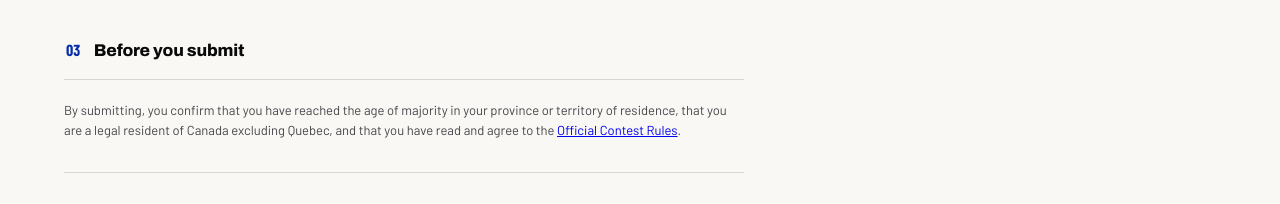
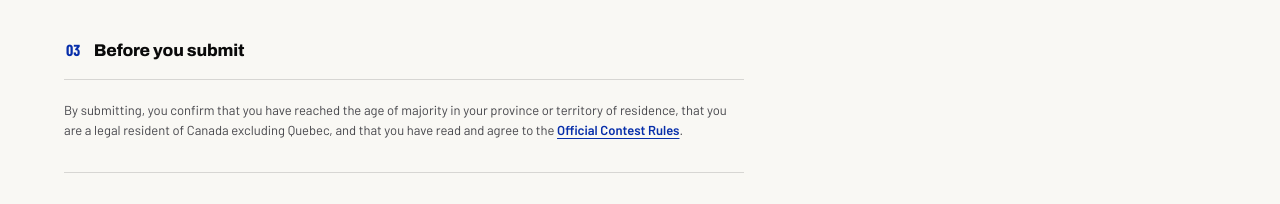
Before and after one commit to EdgarPateno/MAGNUM-CONTEST, a plain HTML site: page index.html in a window 1280 px wide. Shown: the part 5380-5584 px from the top of the page. Drawn offline with nearby package versions, Linux system fonts and the light colour scheme; a web font is replaced by a local one.

Commit message:
contest: style the attestation rules link with brand blue (was UA default)

```diff
--- a/index.html
+++ b/index.html
@@ -760,6 +760,10 @@ textarea:focus-visible,select:focus-visible,summary:focus-visible{
   display:block;font-size:0.8125rem;line-height:1.5;
   color:var(--n-700);margin:-0.25rem 0 0.7rem;font-weight:400;
 }
+/* There is no global a{} rule in this file. The attestation's rules link used to be
+   styled by .check__t a, which went away with the consent checkbox — without this it
+   falls back to UA default #0000EE, and visited purple. Mirrors .check__t a. */
+.field__h a{color:var(--blue);font-weight:600;text-underline-offset:3px}
 
 .inp,.ta,.sel{
   width:100%;
```
